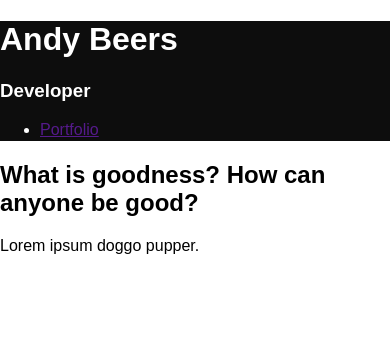
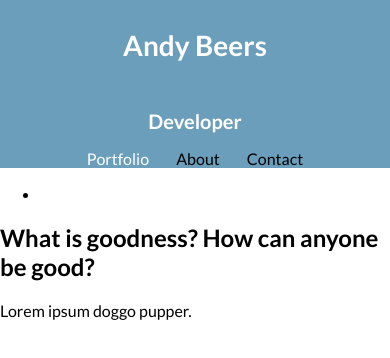
Before and after one commit to andybeers/portfolio, a plain HTML site: page index.html in a window 390 px wide. Drawn offline with Linux system fonts and the light colour scheme.

Commit message:
Changed colors. Scrapped hamburger for simple horizontal nav

```diff
--- a/index.html
+++ b/index.html
@@ -4,14 +4,17 @@
   <meta charset="utf-8">
   <meta name="viewport" content="width=device-width, initial-scale=1">
   <link rel="stylesheet" href="vendor/vendor-styles/normalize.css">
+  <link rel="stylesheet" href="https://fonts.googleapis.com/css?family=Lato:400,400i,700">
   <link rel="stylesheet" href="styles/main.css">
   <title>Andy Beers | Developer</title>
 </head>
 
 <body>
   <header>
-    <h1>Andy Beers</h1>
-    <h3>Developer</h3>
+    <a id="name" href src="index.html">
+      <h1>Andy Beers</h1>
+      <h2>Developer</h2>
+    </a>
     <nav>
       <ul>
         <li><a href src="index.html">Portfolio</a></li>
@@ -21,7 +24,10 @@
     </nav>
   </header>
 
-  <div>
+  <ul>
+    <li></li>
+    <!-- project images go here -->
+  </ul>
   <h2>What is goodness? How can anyone be good?</h2>
   <p>Lorem ipsum doggo pupper.</p>
 
--- a/styles/main.css
+++ b/styles/main.css
@@ -1,30 +1,79 @@
+body {
+  font-family: 'Lato', 'Arial', sans-serif;
+}
+
+
+/****************
+Header
+****************/
+
 header {
-  height: 120px;
-  background-color: #0d0d0d;
+  width: 100%;
+}
+
+#name {
+  text-align: center;
+}
+
+header h1 {
+  font-size: 1.75em;
+  margin-top: 0;
+  padding: 1em;
+}
+
+header h2 {
+  font-size: 1.25em;
+}
+
+nav ul {
+  list-style: none;
+  text-align: center;
+  margin: 0;
+  padding: 0;
+}
+
+nav li {
+  display: inline;
+  padding: .25em;
+  margin: .5em;
+}
+
+a {
+  text-decoration: none;
   color: white;
 }
 
-nav {
-  /*display: none;*/
-  color: white;
+/****************
+Colors
+*****************/
+
+body {
+  background-color: #fff;
 }
 
-a {
-  text-decoration:
+header {
+  background-color: #6A9EBA;
+  border-color: #2C6786;
 }
 
-@media only screen and (min-width: 500px) {
+/*@media only screen and (min-width: 500px) {
   /*header {
     display: flex;
+    border-bottom: 6px solid;
   }*/
 
-  nav {
-    /*display: block;*/
-    float: right;
+  /*nav ul {
+    display: inline-block;
+    color: white;
+    float:right;
+  }
+
+  nav li {
+    display: inline-block;
     border: 1px solid red;
   }
 
-}
+}*/
 
 
 /*&#9776 burger menu unicode*/
```
